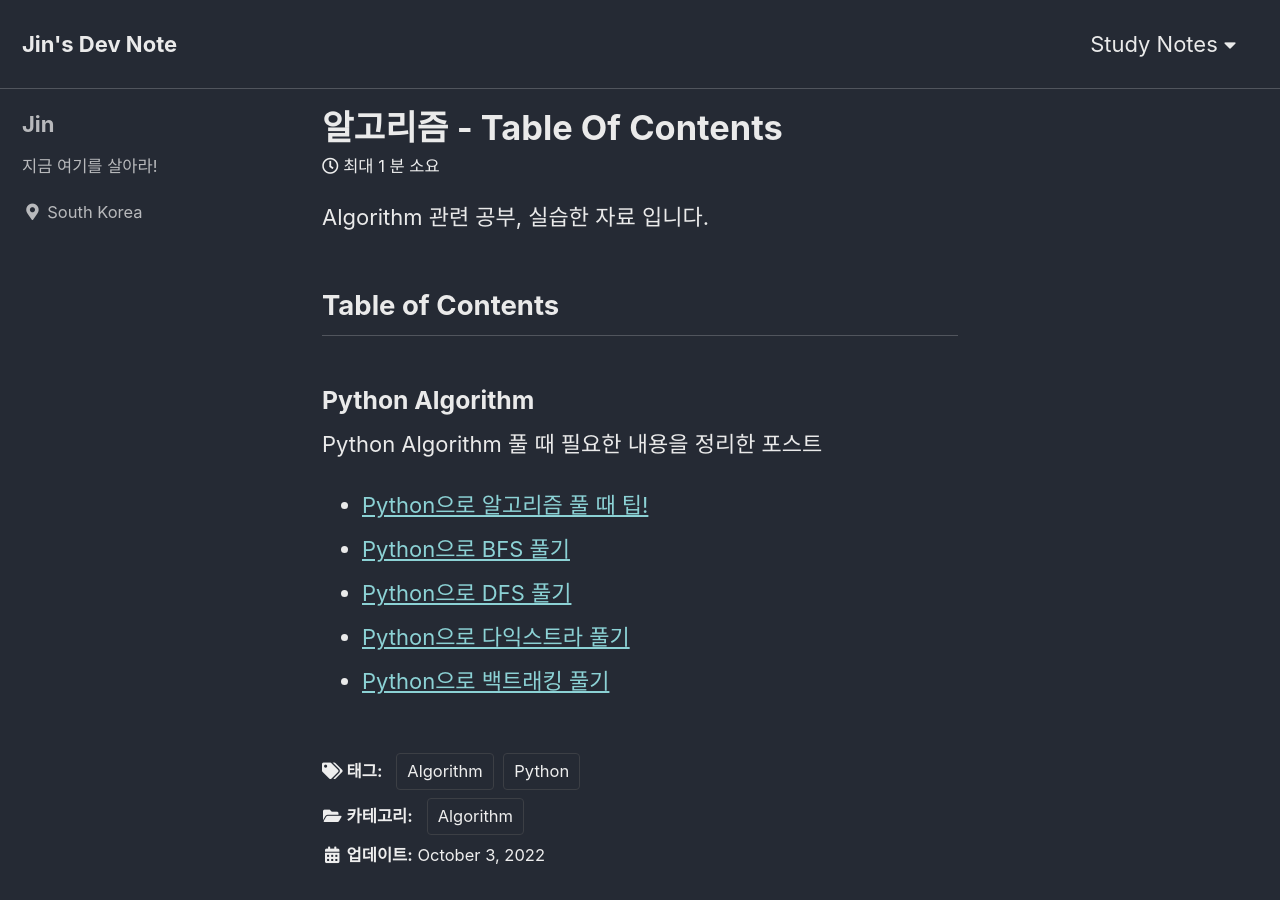
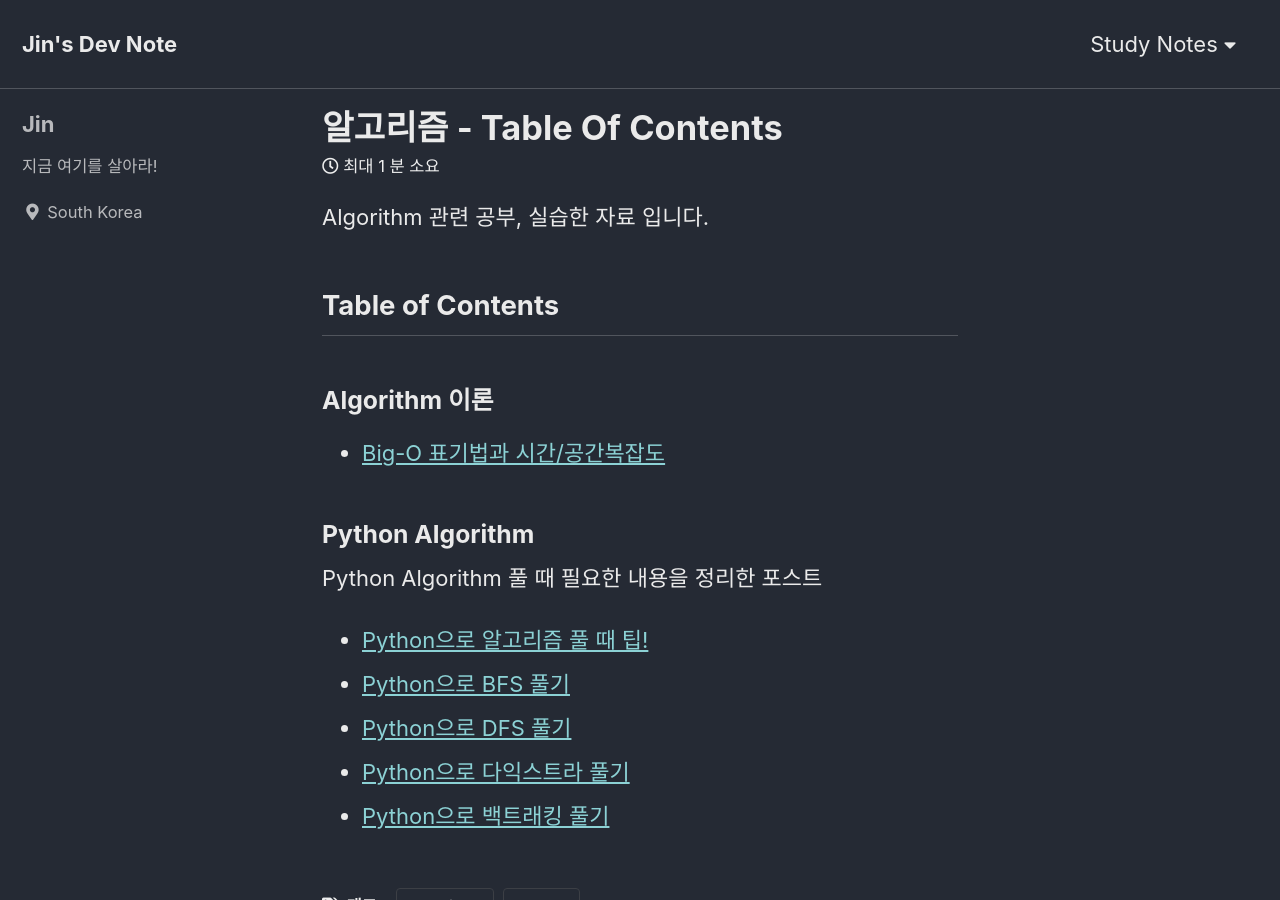
Before and after one commit to JinLee-Dev/JinLee-Dev.github.io, a Jekyll site: the page built from _posts/Algorithm/22-10-03-Algorithm_Content.md, in a window 1280 px wide and 900 px high. Built offline with Jekyll 4.4.1, drawn with Linux system fonts in a browser that asks for light colours; cached includes are drawn as plain includes; comment, search, counter and statistics services are not loaded.

Commit message:
change the date, add content in algorithm index

```diff
--- a/_posts/Algorithm/22-10-03-Algorithm_Content.md
+++ b/_posts/Algorithm/22-10-03-Algorithm_Content.md
@@ -1,23 +1,30 @@
 ---
 layout: single
-title:  "알고리즘 - Table Of Contents"
+title: "알고리즘 - Table Of Contents"
 category: Algorithm
 tag:
 permalink: "/Algorithm/"
 categories:
   - Algorithm
 tags: [Algorithm, Python]
-date:  2022-10-03
-comments : true
+date: 2022-10-03
+comments: true
 ---
 
 Algorithm 관련 공부, 실습한 자료 입니다.
 
 ## Table of Contents
+
+### Algorithm 이론
+
+- [Big-O 표기법과 시간/공간복잡도]({% post_url 24-01-07-BigO_Notation %})
+
 ### Python Algorithm
+
 Python Algorithm 풀 때 필요한 내용을 정리한 포스트
-* [Python으로 알고리즘 풀 때 팁!]({% post_url 22-10-03-Python-Algorithm-Tips %})
-* [Python으로 BFS 풀기]({% post_url 23-03-05-BFS-with-python %})
-* [Python으로 DFS 풀기]({% post_url 23-03-06-DFS-with-python %})
-* [Python으로 다익스트라 풀기]({% post_url 23-03-07-Dijkstra-with-python %})
-* [Python으로 백트래킹 풀기]({% post_url 23-03-08-BackTracking-with-python %})
+
+- [Python으로 알고리즘 풀 때 팁!]({% post_url 22-10-03-Python-Algorithm-Tips %})
+- [Python으로 BFS 풀기]({% post_url 23-03-05-BFS-with-python %})
+- [Python으로 DFS 풀기]({% post_url 23-03-06-DFS-with-python %})
+- [Python으로 다익스트라 풀기]({% post_url 23-03-07-Dijkstra-with-python %})
+- [Python으로 백트래킹 풀기]({% post_url 23-03-08-BackTracking-with-python %})
```
Also changed, not shown: _posts/Algorithm/24-01-07-BigO_Notation.md (renamed from _posts/Algorithm/24-01-08-BigO_Notation.md).
